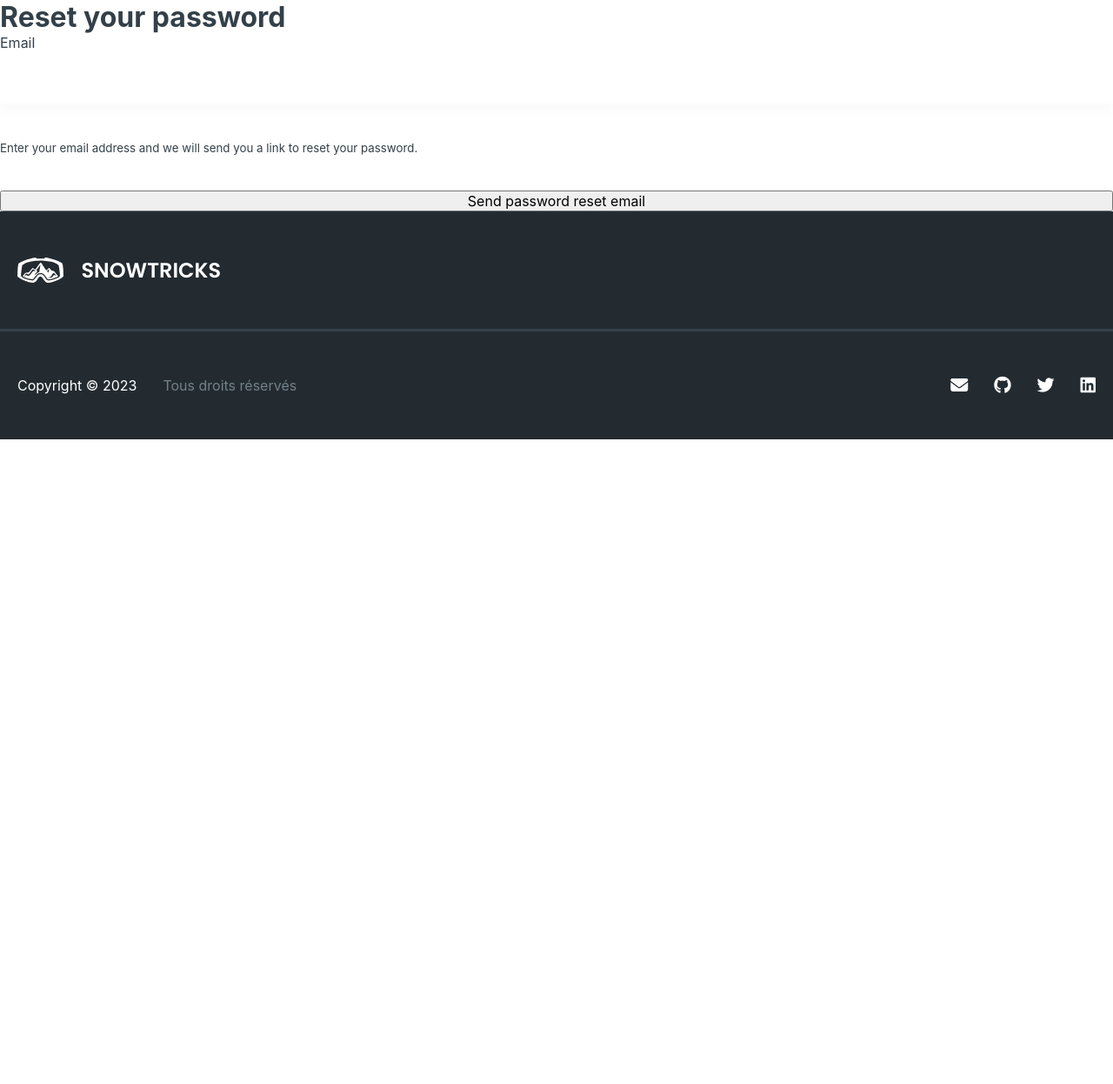
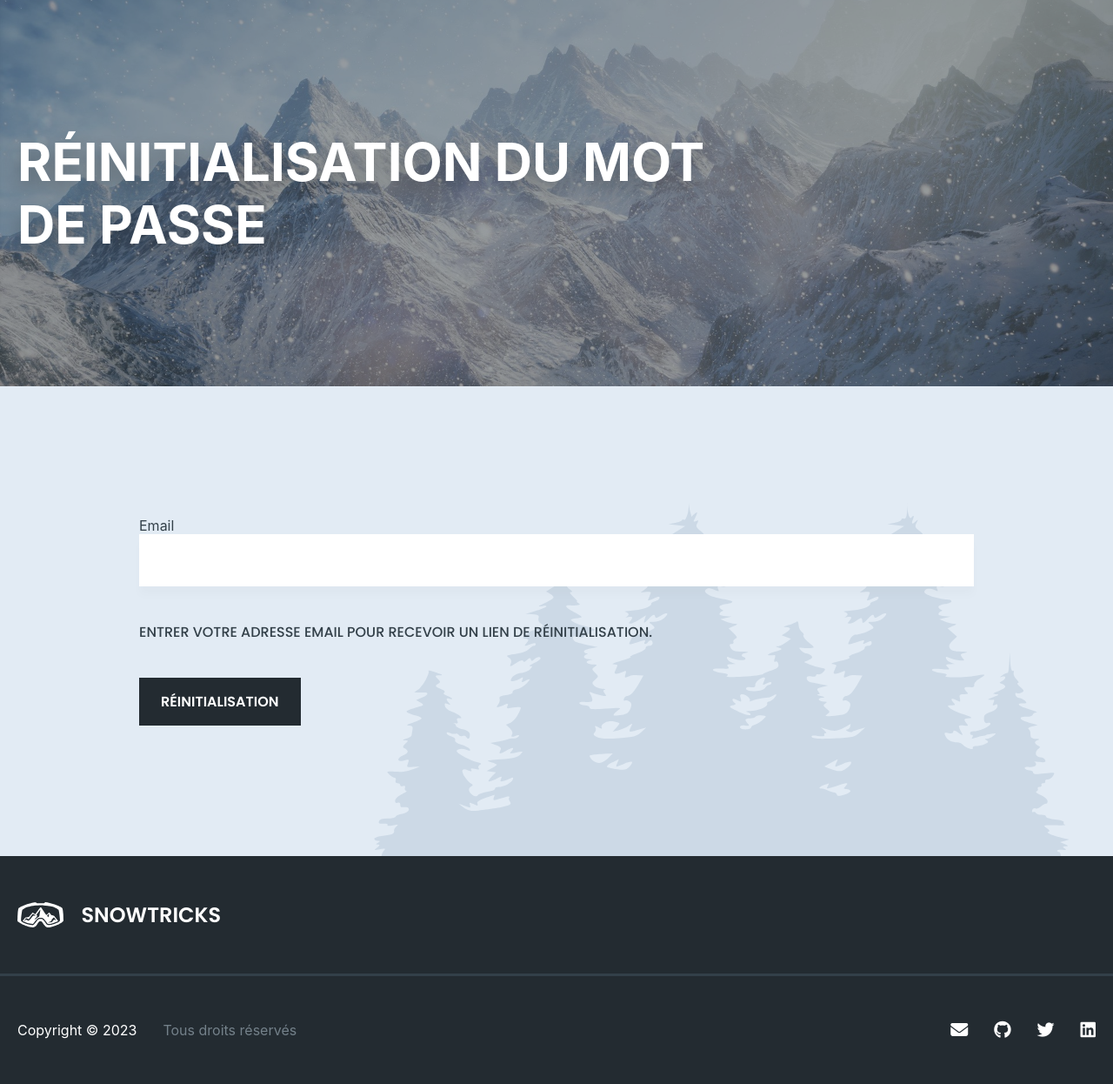
Before and after one commit to FlorianJourde/OpenClassrooms-6-Develop-the-SnowTricks-community-site, a Symfony app: template templates/reset_password/request.html.twig in a window 1280 px wide. Shown: the part 81-1327 px from the top of the page at 87% size. Before the commit the page ends 586 px from the top, so only its background shows below. Run offline with Twig, Linux system fonts and the light colour scheme; the template is opened without the code that fills it, so the values that code supplies are empty; form fields are guessed from the names that the template uses; some libraries are stand-ins or nearby versions.

Commit message:
Customize password reset page

```diff
--- a/public/css/_general.css
+++ b/public/css/_general.css
@@ -84,7 +84,7 @@
     background-position: bottom 0 right -300px;
 }
 
-section.archive, .comments-section {
+section.archive, .comments-section, .register, .login  {
     background-repeat: no-repeat;
     background-size: 800px;
     background-position: bottom 0 right 50px;
@@ -253,19 +253,23 @@ section.archive, section.login, section.register, .description-section, .video-s
     background-color: var(--clr-very-light-blue);
 }
 
-.specificity.background-image {
+.background-image {
     background-image: url(../images/pine-trees-very-dark-blue-2.svg);
     background-repeat: no-repeat;
-    background-size: 300px;
+    background-size: 800px;
     background-position: bottom 0 right 50px;
     position: relative;
 }
 
-.specificity.background-image > * {
+.specificity.background-image {
+    background-size: 300px;
+}
+
+.background-image > * {
     z-index: 0;
 }
 
-.specificity.background-image::before {
+.background-image::before {
     content: "";
     width: 100%;
     height: 100%;
@@ -491,6 +495,7 @@ table .actions {
 form[name=registration_form] > div label,
 form[name=trick] > div label,
 form[name=specificity] > div label,
+form[name=reset_password_request_form] > div label,
 form[name=user] > div label {
     font-size: var(--fs-big-text);
     display: inline-block;
@@ -500,6 +505,7 @@ form[name=user] > div label {
 form[name=registration_form] > div label,
 form[name=trick] > div label,
 form[name=specificity] > div label,
+form[name=reset_password_request_form] > div label,
 form[name=user] > div label {
     margin-bottom: 10px;
 }
--- a/templates/registration/register.html.twig
+++ b/templates/registration/register.html.twig
@@ -6,7 +6,7 @@
 
 {% include 'partials/banner.html.twig' with { background_image: 'mountains-1.jpg', title: block('title') } %}
 
-<section class="register section-spacing">
+<section class="register section-spacing background-image">
     <div class="wrapper wrapper-small">
 
     {{ form_start(registrationForm) }}
--- a/templates/reset_password/request.html.twig
+++ b/templates/reset_password/request.html.twig
@@ -1,22 +1,29 @@
 {% extends 'base.html.twig' %}
 
-{% block title %}Reset your password{% endblock %}
+{% block title %}Réinitialisation du mot de passe{% endblock %}
 
 {% block body %}
+
+    {% include 'partials/banner.html.twig' with { background_image: 'mountains-5.jpg', title: block('title') } %}
+
+    <section class="register section-spacing background-image">
+        <div class="wrapper wrapper-small">
+
             {% for flash_error in app.flashes('reset_password_error') %}
                 <div class="alert alert-danger" role="alert">{{ flash_error }}</div>
             {% endfor %}
-    <h1>Reset your password</h1>
 
             {{ form_start(requestForm) }}
             {{ form_row(requestForm.email) }}
-        <div>
-            <small>
-                Enter your email address and we will send you a
-                link to reset your password.
-            </small>
+
+            <div class="information">
+                Entrer votre adresse email pour recevoir un lien de réinitialisation.
             </div>
 
-        <button class="btn btn-primary">Send password reset email</button>
+            <button class="button-primary button-black button-large">Réinitialisation</button>
             {{ form_end(requestForm) }}
+
+        </div>
+    </section>
+
 {% endblock %}
--- a/templates/reset_password/reset.html.twig
+++ b/templates/reset_password/reset.html.twig
@@ -1,6 +1,6 @@
 {% extends 'base.html.twig' %}
 
-{% block title %}Reset your password{% endblock %}
+{% block title %}Réinitialisation du mot de passe{% endblock %}
 
 {% block body %}
     <h1>Reset your password</h1>
--- a/templates/security/login.html.twig
+++ b/templates/security/login.html.twig
@@ -6,7 +6,7 @@
 
 {% include 'partials/banner.html.twig' with { background_image: 'mountains-5.jpg', title: block('title') } %}
 
-<section class="login section-spacing">
+<section class="login section-spacing background-image">
     <div class="wrapper wrapper-small">
         <form method="post">
             {% if error %}
--- a/templates/trick/show.html.twig
+++ b/templates/trick/show.html.twig
@@ -121,14 +121,13 @@
                     </div>
                 {% else %}
                     <div class="information">
-                        <h3>Il n'y a pas de commentaires à afficher.</h3>
+                        <p>Il n'y a pas de commentaires à afficher.</p>
                     </div>
                 {% endif %}
 
                 {% if is_granted('ROLE_USER') %}
                     {{ include('trick/_add_comment_form.html.twig') }}
                 {% else %}
-
                     <div class="information">
     {#                    <h3>Veuillez vous connecter pour laisser un commentaire.</h3>#}
                         <p>Veuillez vous connecter pour laisser un commentaire.</p>
```
Also changed, not shown: templates/reset_password/check_email.html.twig (+13 -6 lines). Lines whose indentation alone changed are shown as unchanged.
